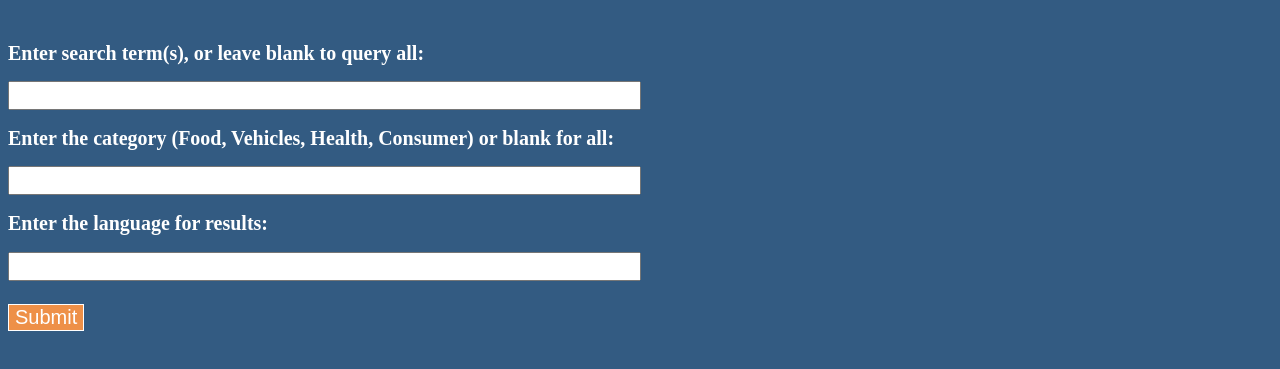
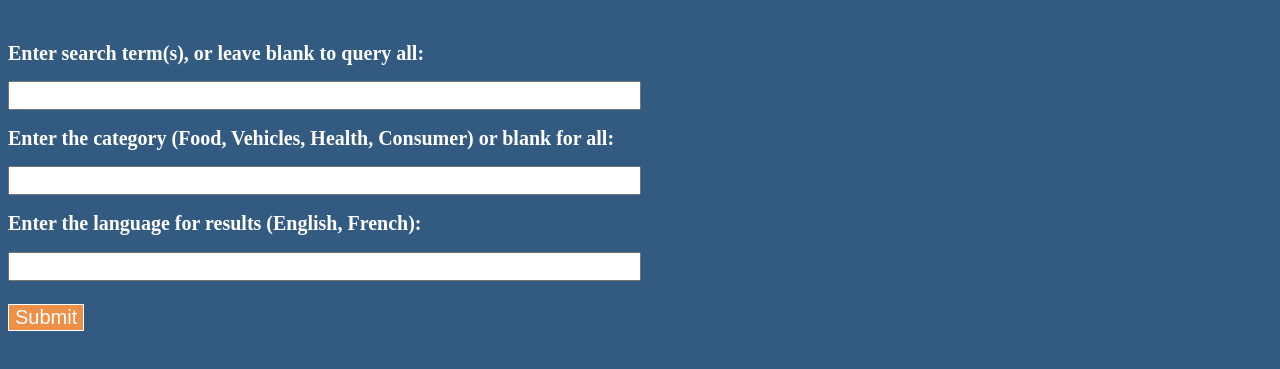
Before and after one commit to jhendrich/jhendrich.github.io, a plain HTML site: page index.html in a window 1280 px wide. Shown: the part 91-460 px from the top of the page. Drawn offline with nearby package versions, Linux system fonts and the light colour scheme; a script that the page names is missing.

Commit message:
tenth with web connector.

```diff
--- a/index.html
+++ b/index.html
@@ -302,7 +302,7 @@ $(document).ready(function(){
   <h2>Enter the category (Food, Vehicles, Health, Consumer) or blank for all:</h2>
   <input type="text" name="category" size="50" />
   <br>
-  <h2>Enter the language for results:</h2>
+  <h2>Enter the language for results (English, French):</h2>
   <input type="text" name="language" size="50" />
   <br>
   <br>
```
